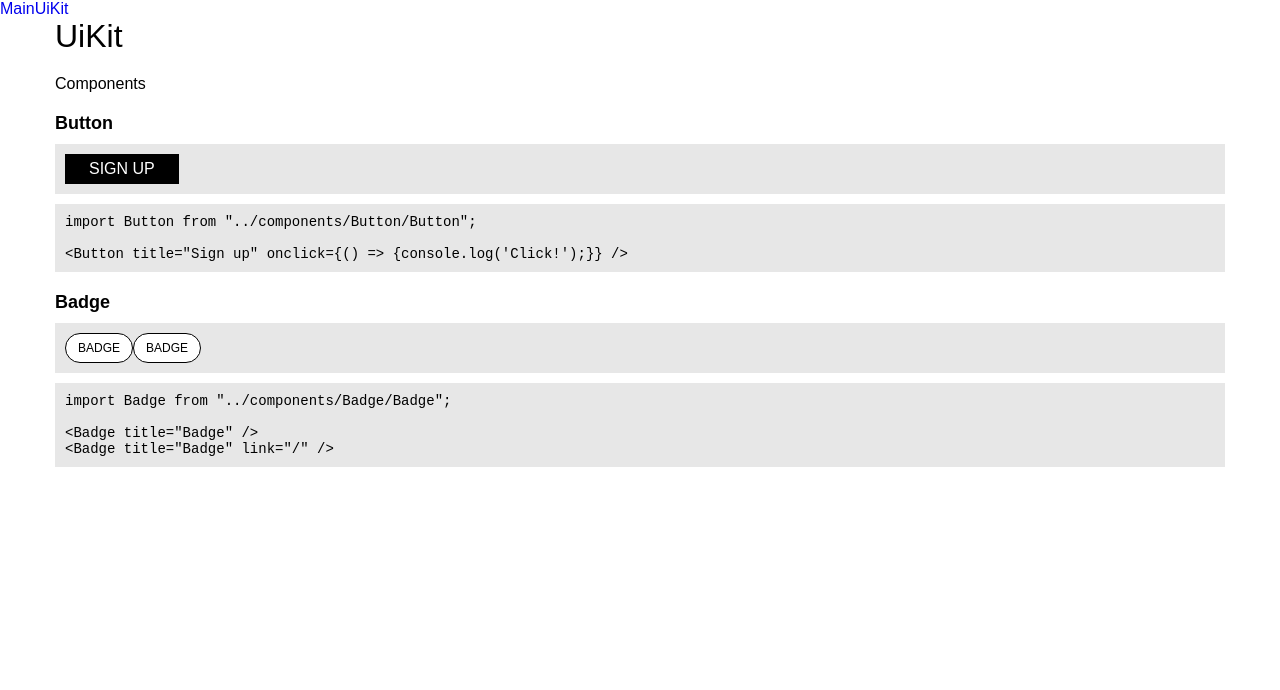
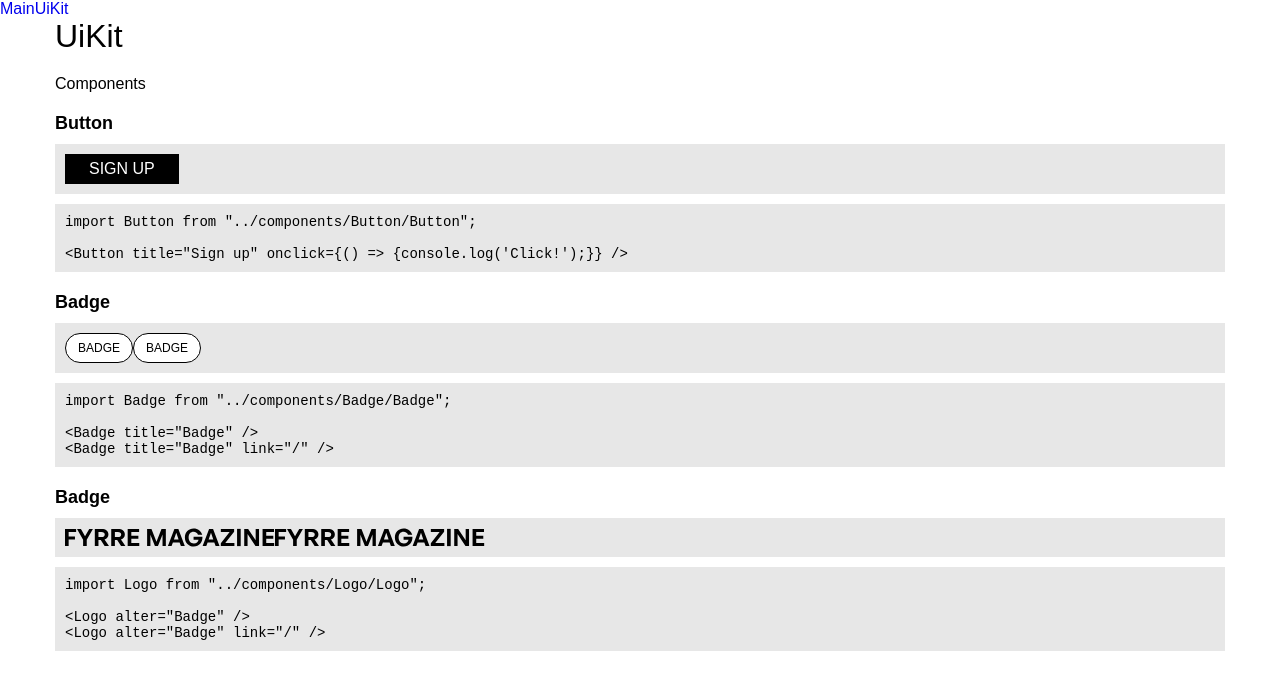
Before and after one commit to nobleworkshop/artlife-magazine, a React (Vite) app: page /uikit in a window 1280 px wide. Shown: the top 690 px of the page. Built offline with nearby package versions, Linux system fonts and the light colour scheme; a web font is replaced by a local one.

Commit message:
Fix: внес изменение uikit

```diff
--- a/src/pages/main.jsx
+++ b/src/pages/main.jsx
@@ -2,6 +2,7 @@ const Main = () => {
 	return (
 		<>
 			<h1>Main</h1>
+			Nav
 		</>
 	);
 }
--- a/src/pages/uikit.jsx
+++ b/src/pages/uikit.jsx
@@ -1,5 +1,6 @@
 import UiKitButton from "./../uikit-components/uikit-Button";
 import UiKitBadge from "./../uikit-components/uikit-Badge";
+import UiKitLogo from "../uikit-components/uikit-Logo";
 
 const UiKit = () => {
 	return (
@@ -10,6 +11,7 @@ const UiKit = () => {
 				<h2>Components</h2>
 				<UiKitButton />
 				<UiKitBadge />
+				<UiKitLogo />
 			</div>
 		</div>
 	);
--- a/src/uikit-components/uikit-Logo.jsx
+++ b/src/uikit-components/uikit-Logo.jsx
@@ -10,7 +10,7 @@
 import Logo from "../components/Logo/Logo";
 import styles from "./uikit.module.css";
 
-const UiKitButton = () => {
+const UiKitLogo = () => {
     return (
         <div className={styles.component}>
             <h3 className={styles.component__title}>Badge</h3>
@@ -36,4 +36,4 @@ const UiKitButton = () => {
     );
 };
 
-export default UiKitButton;
+export default UiKitLogo;
```
